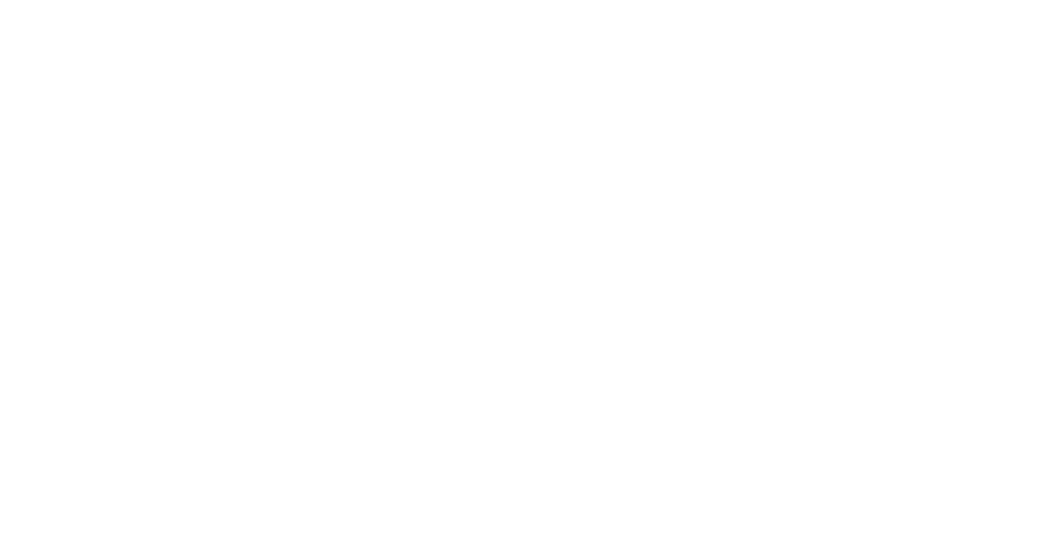
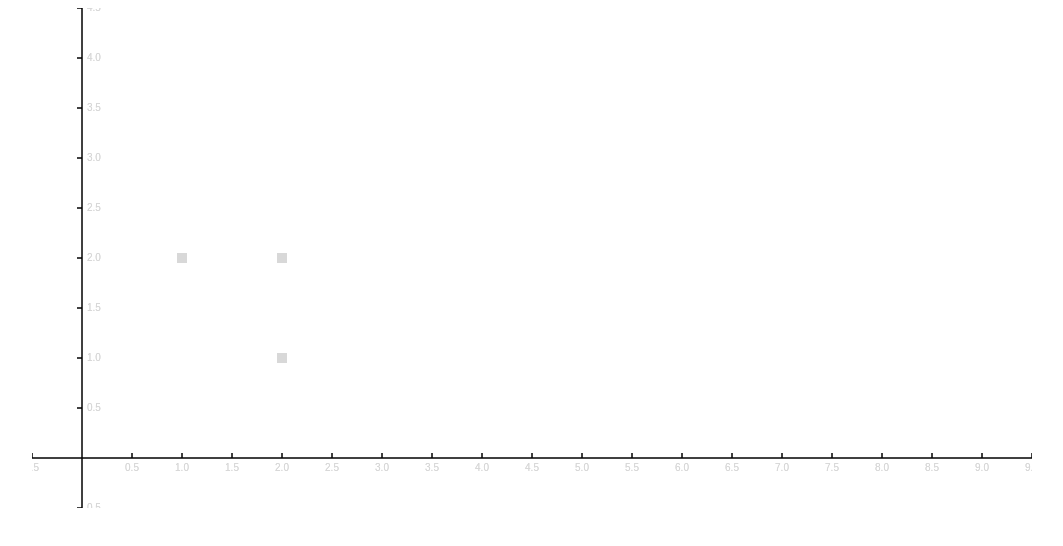
Before and after one commit to zhangchile/DBSCAN_demo, a plain HTML site: page index.html in a window 1280 px wide. Shown: the whole page, without its empty margins (108-1171 px from the left). Drawn offline with Linux system fonts and the light colour scheme.

Commit message:
加入UI层

```diff
--- /dev/null
+++ b/flatsystem.js
@@ -0,0 +1,232 @@
+/**
+    平面直角坐标系类
+    可以轻松在一块画布上画出平面直角坐标系，可设置宽度，高度，绘制比例，以及单位刻度
+    构造函数 : FlatSystem
+                context： 画布的2d上下文
+                width：绘制的最大宽度
+                height：绘制的最大高度
+    属性设置：
+            this.calibration=30 //刻度 可通过 setCalibration(number) 设置 ,这个方法也是对外API之一
+            this.proportion=2 //绘制比例  可通过 setProportion(number) 设置这个方法也是对外API之一
+    api:
+        setCalibration(number);// 设置坐标系刻度
+        setProportion();// 设置坐标系绘制比例
+        init();//在画布上画出坐标系，如果在init之前没有设置刻度和绘制比例会使用默认的值
+        clear(x,y,width,height)//清除画布的某块区域，如果不传递任何值会清空全部画布
+
+
+*/
+function FlatSystem(context, width, height){
+
+    this.context = context;
+    this.width = width;
+    this.height = height;
+    this.calibration = 20;//刻度
+    this.proportion = 2;//绘制比例
+    this.jx = this.width/2; //0坐标点的x位置
+    this.jy = this.height/2; //0坐标点的y位置
+
+    //this.init();
+
+}
+FlatSystem.prototype = {
+    constructor:FlatSystem,
+    init:function(){
+        this.context.clearRect(0,0,this.width, this.height);
+        //this.width *= this.proportion;
+        //this.height *= this.proportion;
+        this.context.moveTo(0,0);
+        this.setFillColor("#000");
+        this.setStrokeColor("#000");
+        this.build();
+    },
+    clear:function(x, y, width, height){
+        this.context.clearRect(x ||0,y || 0,width || this.width, height || this.height);
+    },
+    setProportion:function(proportion){//整数
+        this.proportion = proportion;
+    },
+    setCalibration:function(calibration){
+        this.calibration = calibration;//刻度
+    },
+    onlyQuadrant:function(quadran){//显示某一象限 1， 2， 3， 4
+        if(quadran == 0){
+            this.jx = this.width/2;
+            this.jy = this.height/2;
+        }
+
+        if(quadran == 1){
+            this.jx = 50;
+            this.jy = this.height-50;
+        }
+        if(quadran == 2){
+            this.jx = this.width - 50;
+            this.jy = this.height - 50;
+        }
+        if(quadran == 3){
+            this.jx = this.width -50;
+            this.jy = 50;
+        }
+        if(quadran == 4){
+
+            this.jx = 50;
+            this.jy = 50;
+        }
+    },
+    /**
+        在坐标系统打印一个点
+        x 轴坐标
+        y 轴坐标
+        width 点的宽度
+        height 点的高度
+    */
+    printPoint:function(x,y,width,height){//默认点阵宽度2
+
+        x = this.getx(x);
+        y = this.gety(y);
+
+        if(x < this.width &&  y < this.height){
+            this.drawRect(x, y, width || 2, height || 2);
+            return true;
+        }
+        return false;
+    },
+    /***
+        在坐标系中画一条直线（线段）
+        x 线段结束点 x坐标
+        y 线段结束点 y坐标
+
+        sx 线段开始点 x坐标 可选 不传递将会使用上次画笔结束点
+        sy 线段开始点 y坐标 可选
+
+    */
+    printLine:function(x, y, sx, sy){
+        this.drawLine(this.getx(x), this.gety(y), this.getx(sx),this.gety(sy));
+    },
+    /**
+        设置填充色
+    */
+    setFillColor:function(color){
+        this.context.fillStyle = color;
+    },
+    /**
+        设置边框色
+    */
+    setStrokeColor:function(color){
+        this.context.strokeStyle = color;
+    },
+    /**
+        非公开
+    */
+    drawRect:function(x,y,width, height){
+
+        this.context.beginPath();
+        this.context.fillRect(x-width/2, y-height/2, width, height);
+        this.context.stroke();
+    },
+    /***
+        非公开
+        在画布打印一个点，坐标为真实开始坐标和结束坐标
+    */
+    drawLine:function(x, y, sx, sy){//目标x y 开始sx sy
+        this.context.beginPath();
+        if(sx !== undefined && sy !== undefined ){
+            this.context.moveTo(sx,sy);
+        }
+        //this.context.beginPath();
+        this.context.lineTo(x, y);
+        this.context.stroke();
+    },
+    fillText:function(text, x, y){
+        this.context.fillText(text, this.getx(x), this.gety(y));
+    },
+    build:function(){//构建坐标系
+
+        this.drawLine(this.jx, this.height, this.jx, 0);// y
+        this.drawLine(0, this.jy, this.width,  this.jy);// x
+        this.setFillColor('#d8d8d8');
+        this.fillText("O", this.jx+5 , this.jy+10);//原点坐标 0
+        this.buildCoordinate();// +x height/2
+
+    },
+    buildCoordinate:function(){//构建坐标系中的刻度和数字
+
+
+        var calibration = this.calibration * this.proportion;//calibration 最小刻度
+        var width = this.width;
+        var height = this.height;
+
+        // len = 中心点到4个最远点的最大绝对值 / 最小间隔单位
+        var len = Math.max(
+                    Math.max( Math.abs(this.getx(0) - width), Math.abs(this.getx(0) - 0) ), //x轴绝对最大值
+                    Math.max( Math.abs(this.gety(0) - height ), Math.abs(this.gety(0) - 0) ) //y轴绝对最大值
+                )*this.proportion / calibration;
+
+
+        //this.setFillColor('#d8d8d8');
+        var fixed = this.proportion >= 1 ? function(x){//对于绘制比例小于1 处理小位数
+            return x;
+        } : function(x){ return (x).toFixed(1);};
+
+
+
+        var j=0;//中间变量
+        var d = 0;
+        var sx=0;
+        var sy=0;
+
+        this.context.textBaseline = "middle";
+        this.setFillColor('#d8d8d8');
+        for(var i=1; i<=len;i++){//注释过的代码都是适当优化过的 其实等于没优化
+
+            j = String(fixed(calibration*i));
+            //console.log(typeof j);
+            sx = this.getx(calibration*i);//第一象限
+            sy = this.gety(0);
+
+            this.drawLine(sx, sy, sx, sy-5);
+            this.context.textAlign = "center";
+            this.context.fillText(j, sx, sy+10);
+            /***/
+
+            sx = this.getx(-calibration*i);//第3象限
+            //sy = this.gety(0);
+            this.drawLine(sx, sy, sx, sy-5);
+            this.context.fillText(j, sx, sy+10);
+            /***/
+            sx = this.getx(0);//第4象限
+            sy = this.gety(-calibration*i);
+
+            this.drawLine(sx, sy, sx-5, sy);
+            this.context.textAlign = "left";
+            this.context.fillText(j, sx+5, sy);
+            /***/
+
+            //sx = this.getx(0);//第2象限
+            sy = this.gety(calibration*i);
+
+            this.drawLine(sx, sy, sx-5, sy);
+            this.context.fillText(j, sx+5, sy);
+            /***/
+        }
+
+
+    },
+    isIn:function(x, y){
+        var x = this.getx(x);
+        var y = this.gety(y);
+        return x>=0 && x <= this.width && y>=0 && y<= this.height;
+    },
+    /**
+        获取真实x坐标
+    */
+    getx:function(x){
+        return parseInt(this.jx+(x/this.proportion));
+    },
+     /**
+        获取真实x坐标
+    */
+    gety:function(y){
+        return parseInt(this.jy-(y/this.proportion));
+    }
+};
--- a/index.html
+++ b/index.html
@@ -2,8 +2,24 @@
 <head>
     <title></title>
 </head>
-<body>
-<canvas></canvas>
+<body style="text-align: center;">
+<canvas id="myCanvas"  width="1000" height="500">
+您的浏览器不支持canvas!
+</canvas>
+<script type="text/javascript" src="flatsystem.js"></script>
 <script type="text/javascript" src="main.js"></script>
+<script type="text/javascript">
+var canvas=document.getElementById('myCanvas');
+var ctx = canvas.getContext('2d');
+var flat = new FlatSystem( ctx, 1000,500 );
+flat.setProportion(0.01);
+flat.setCalibration(50);
+flat.onlyQuadrant(1);
+flat.init();
+flat.printPoint(1,2,10,10);
+flat.printPoint(2,2,10,10);
+flat.printPoint(2,1,10,10);
+flat.build();
+</script>
 </body>
 </html>
```
